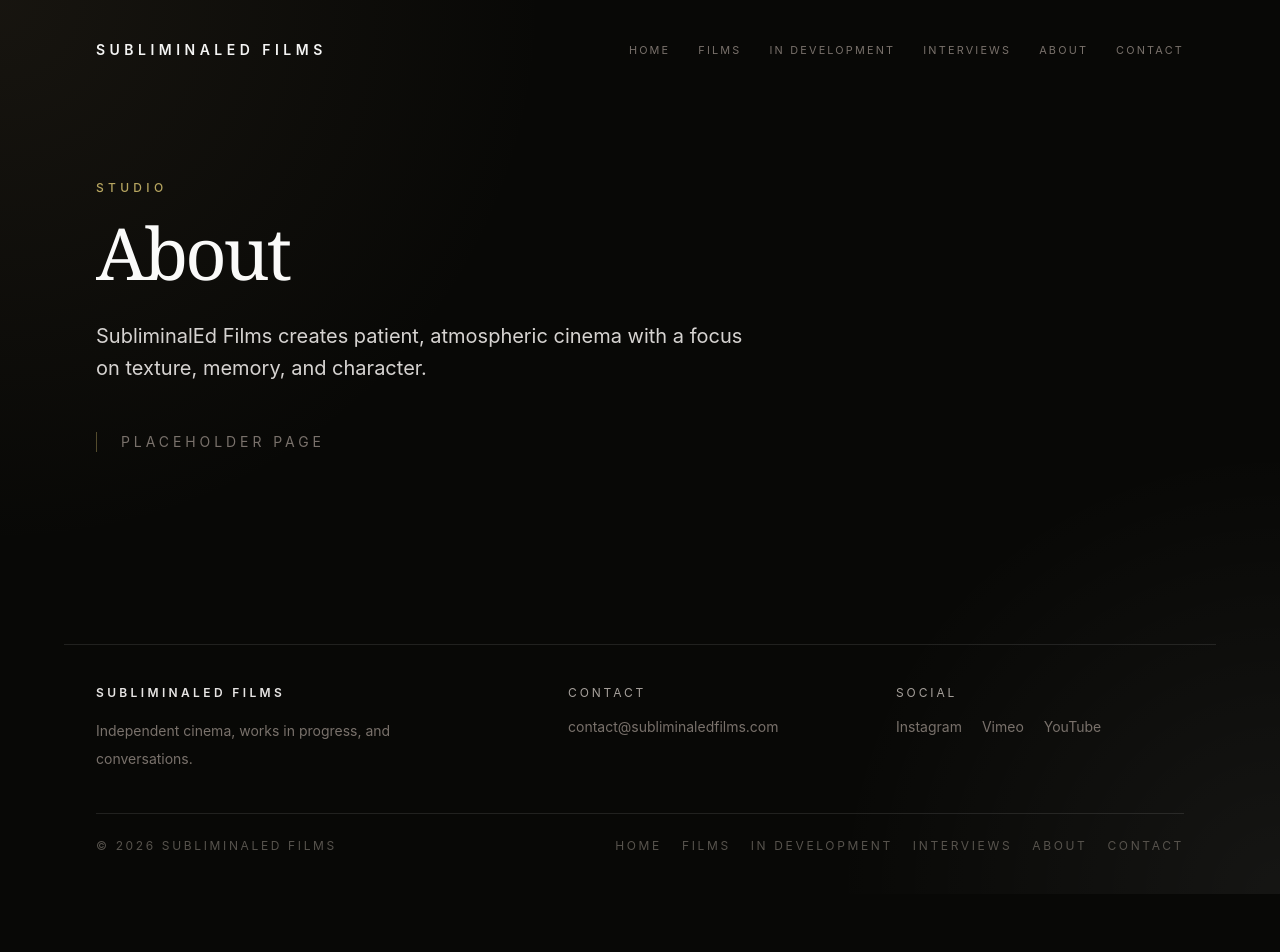
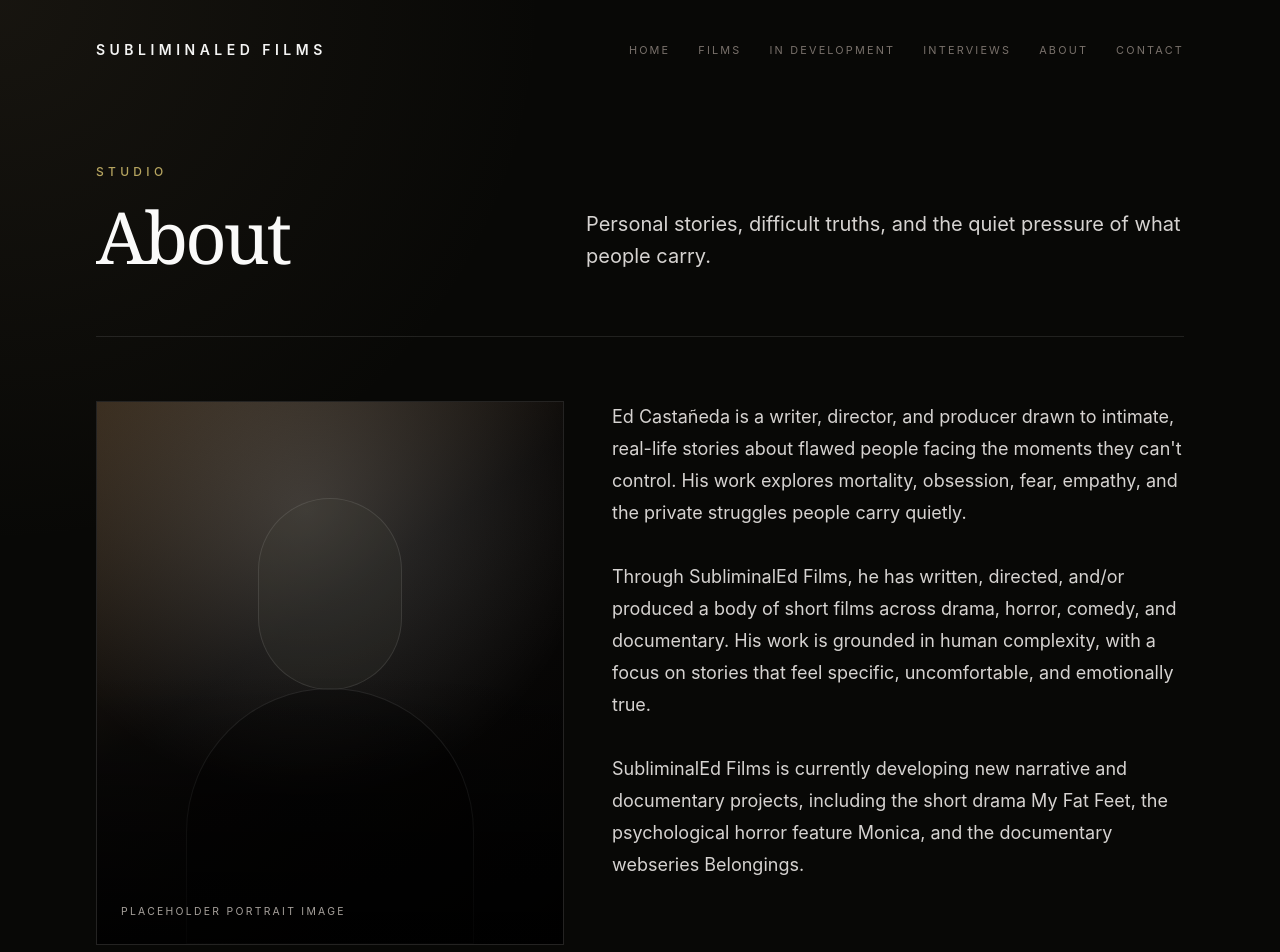
Before and after one commit to subliminaled/subliminaledfilms, a Next.js app: page /about in a window 1280 px wide. Shown: the top 952 px of the page. Before the commit the page ends 894 px from the top, so only its background shows below. Built offline with nearby package versions, Linux system fonts and the light colour scheme.

Commit message:
Build about page
Co-authored-by: subliminaled <subliminaled@users.noreply.github.com>

```diff
--- a/app/about/page.tsx
+++ b/app/about/page.tsx
@@ -1,5 +1,4 @@
 import type { Metadata } from "next";
-import { PageIntro } from "@/components/PageIntro";
 import { pages } from "@/data/site";
 
 const page = pages.about;
@@ -10,5 +9,61 @@ export const metadata: Metadata = {
 };
 
 export default function AboutPage() {
-  return <PageIntro {...page} />;
+  return (
+    <div className="mx-auto w-full max-w-6xl px-6 pb-24 pt-16 sm:px-8">
+      <section className="grid gap-12 border-b border-white/10 pb-16 lg:grid-cols-[0.85fr_1.15fr] lg:items-end">
+        <div>
+          <p className="mb-5 text-xs font-medium uppercase tracking-[0.36em] text-amber-200/70">
+            {page.eyebrow}
+          </p>
+          <h1 className="text-5xl tracking-[-0.04em] text-stone-50 sm:text-7xl">
+            {page.title}
+          </h1>
+        </div>
+        <p className="max-w-2xl text-lg leading-8 text-stone-300 sm:text-xl lg:justify-self-end">
+          Personal stories, difficult truths, and the quiet pressure of what
+          people carry.
+        </p>
+      </section>
+
+      <section className="grid gap-12 py-16 lg:grid-cols-[0.9fr_1.1fr]">
+        <div
+          role="img"
+          aria-label="Placeholder portrait image of Ed Castaneda"
+          className="relative min-h-[34rem] overflow-hidden border border-white/10 bg-stone-950"
+        >
+          <div className="absolute inset-0 bg-[radial-gradient(circle_at_45%_20%,rgba(245,245,244,0.18),transparent_18rem),linear-gradient(145deg,rgba(120,89,52,0.38),rgba(8,8,6,0.2)_42%,rgba(0,0,0,0.92))]" />
+          <div className="absolute left-1/2 top-24 h-48 w-36 -translate-x-1/2 rounded-full border border-white/10 bg-stone-700/20" />
+          <div className="absolute bottom-0 left-1/2 h-64 w-72 -translate-x-1/2 rounded-t-full border border-white/10 bg-black/30" />
+          <div className="absolute inset-x-0 bottom-0 h-1/2 bg-gradient-to-t from-black/85 to-transparent" />
+          <span className="absolute bottom-6 left-6 right-6 text-[0.65rem] uppercase tracking-[0.22em] text-stone-400">
+            Placeholder portrait image
+          </span>
+        </div>
+
+        <div className="space-y-8 text-lg leading-8 text-stone-300">
+          <p>
+            Ed Castañeda is a writer, director, and producer drawn to intimate,
+            real-life stories about flawed people facing the moments they can't
+            control. His work explores mortality, obsession, fear, empathy, and
+            the private struggles people carry quietly.
+          </p>
+
+          <p>
+            Through SubliminalEd Films, he has written, directed, and/or
+            produced a body of short films across drama, horror, comedy, and
+            documentary. His work is grounded in human complexity, with a focus
+            on stories that feel specific, uncomfortable, and emotionally true.
+          </p>
+
+          <p>
+            SubliminalEd Films is currently developing new narrative and
+            documentary projects, including the short drama My Fat Feet, the
+            psychological horror feature Monica, and the documentary webseries
+            Belongings.
+          </p>
+        </div>
+      </section>
+    </div>
+  );
 }
```
